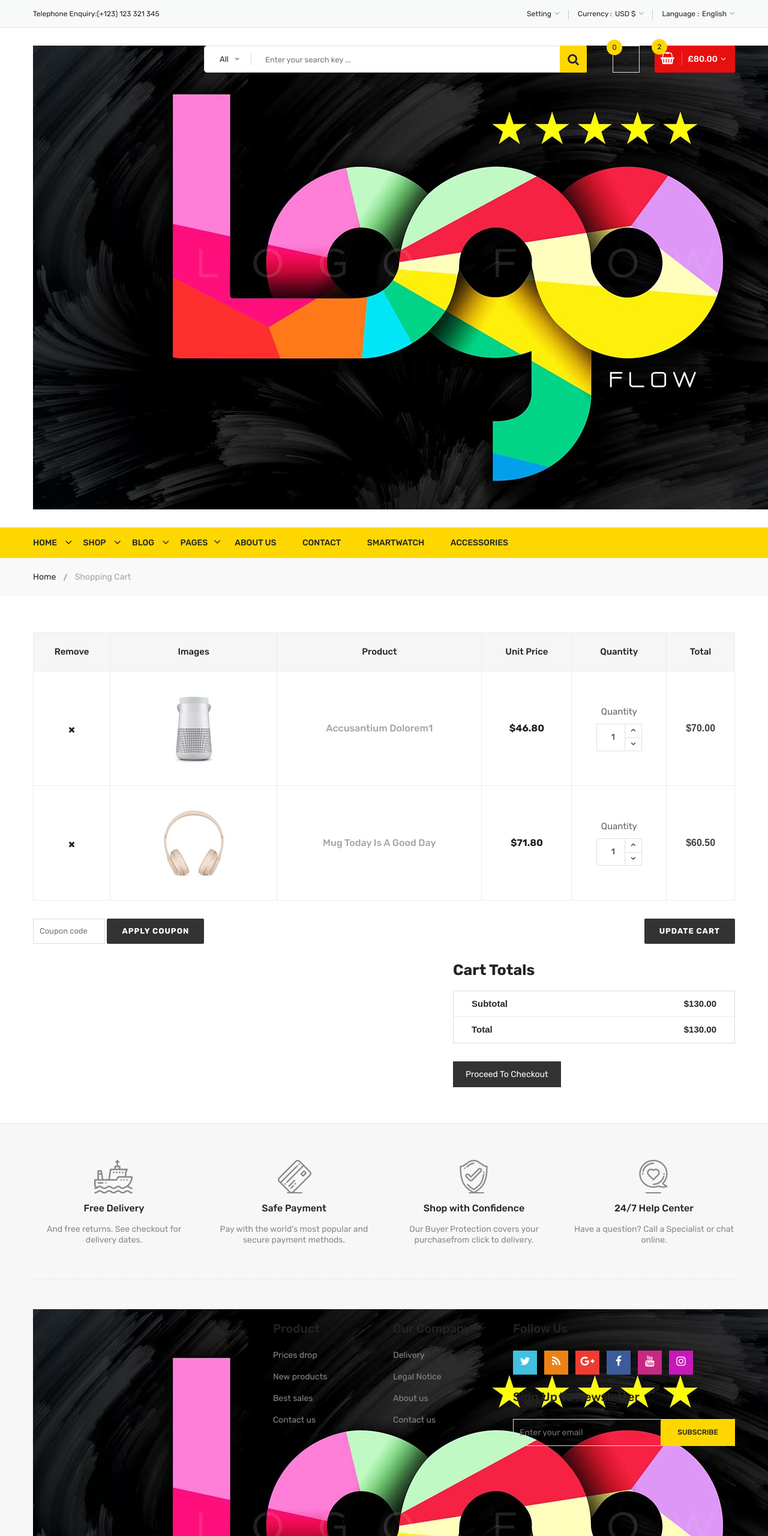
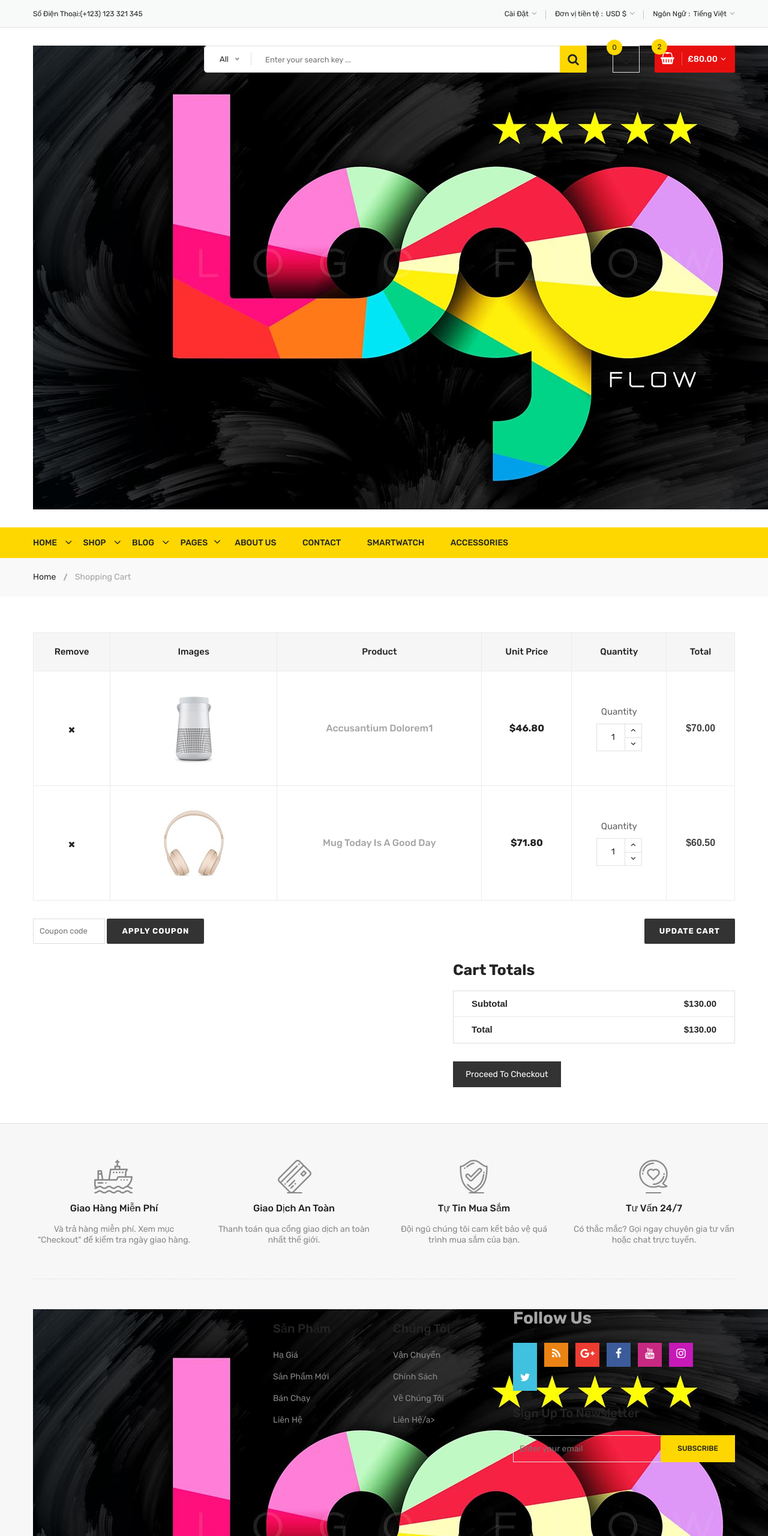
Before and after one commit to QDuy05/Web-Project, a website: page shopping-cart.html in a window 1280 px wide. Shown: the top 2560 px of the page at 60% size. Drawn offline with Linux system fonts and the light colour scheme.

Commit message:
Update shopping-cart.html

```diff
--- a/shopping-cart.html
+++ b/shopping-cart.html
@@ -59,7 +59,7 @@
                             <div class="col-lg-3 col-md-4">
                                 <div class="header-top-left">
                                     <ul class="phone-wrap">
-                                        <li><span>Telephone Enquiry:</span><a href="#">(+123) 123 321 345</a></li>
+                                        <li><span>Số Điện Thoại:</span><a href="#">(+123) 123 321 345</a></li>
                                     </ul>
                                 </div>
                             </div>
@@ -70,19 +70,19 @@
                                     <ul class="ht-menu">
                                         <!-- Begin Setting Area -->
                                         <li>
-                                            <div class="ht-setting-trigger"><span>Setting</span></div>
+                                            <div class="ht-setting-trigger"><span>Cài Đặt</span></div>
                                             <div class="setting ht-setting">
                                                 <ul class="ht-setting-list">
-                                                    <li><a href="login-register.html">My Account</a></li>
+                                                    <li><a href="login-register.html">Tài Khoản Của Tôi</a></li>
                                                     <li><a href="checkout.html">Checkout</a></li>
-                                                    <li><a href="login-register.html">Sign In</a></li>
+                                                    <li><a href="login-register.html">Đăng Nhập</a></li>
                                                 </ul>
                                             </div>
                                         </li>
                                         <!-- Setting Area End Here -->
                                         <!-- Begin Currency Area -->
                                         <li>
-                                            <span class="currency-selector-wrapper">Currency :</span>
+                                            <span class="currency-selector-wrapper">Đơn vị tiền tệ :</span>
                                             <div class="ht-currency-trigger"><span>USD $</span></div>
                                             <div class="currency ht-currency">
                                                 <ul class="ht-setting-list">
@@ -94,11 +94,11 @@
                                         <!-- Currency Area End Here -->
                                         <!-- Begin Language Area -->
                                         <li>
-                                            <span class="language-selector-wrapper">Language :</span>
-                                            <div class="ht-language-trigger"><span>English</span></div>
+                                            <span class="language-selector-wrapper">Ngôn Ngữ :</span>
+                                            <div class="ht-language-trigger"><span>Tiếng Việt</span></div>
                                             <div class="language ht-language">
                                                 <ul class="ht-setting-list">
-                                                    <li class="active"><a href="#"><img src="images/menu/flag-icon/1.jpg" alt="">English</a></li>
+                                                    <li class="active"><a href="#"><img src="images/menu/flag-icon/1.jpg" alt="">Tiếng Việt</a></li>
                                                     <li><a href="#"><img src="images/menu/flag-icon/2.jpg" alt="">Français</a></li>
                                                 </ul>
                                             </div>
@@ -255,7 +255,7 @@
                                                 <p class="minicart-total">SUBTOTAL: <span>£80.00</span></p>
                                                 <div class="minicart-button">
                                                     <a href="shopping-cart.html" class="li-button li-button-fullwidth li-button-dark">
-                                                        <span>View Full Cart</span>
+                                                        <span>Xem Giỏ Hàng</span>
                                                     </a>
                                                     <a href="checkout.html" class="li-button li-button-fullwidth">
                                                         <span>Checkout</span>
@@ -532,8 +532,8 @@
                                             <img src="images/shipping-icon/1.png" alt="Shipping Icon">
                                         </div>
                                         <div class="shipping-text">
-                                            <h2>Free Delivery</h2>
-                                            <p>And free returns. See checkout for delivery dates.</p>
+                                            <h2>Giao Hàng Miễn Phí</h2>
+                                            <p>Và trả hàng miễn phí. Xem mục "Checkout" để kiểm tra ngày giao hàng.</p>
                                         </div>
                                     </div>
                                 </div>
@@ -545,8 +545,8 @@
                                             <img src="images/shipping-icon/2.png" alt="Shipping Icon">
                                         </div>
                                         <div class="shipping-text">
-                                            <h2>Safe Payment</h2>
-                                            <p>Pay with the world's most popular and secure payment methods.</p>
+                                            <h2>Giao Dịch An Toàn</h2>
+                                            <p>Thanh toán qua cổng giao dịch an toàn nhất thế giới.</p>
                                         </div>
                                     </div>
                                 </div>
@@ -558,8 +558,8 @@
                                             <img src="images/shipping-icon/3.png" alt="Shipping Icon">
                                         </div>
                                         <div class="shipping-text">
-                                            <h2>Shop with Confidence</h2>
-                                            <p>Our Buyer Protection covers your purchasefrom click to delivery.</p>
+                                            <h2>Tự Tin Mua Sắm</h2>
+                                            <p>Đội ngũ chúng tôi cam kết bảo vệ quá trình mua sắm của bạn.</p>
                                         </div>
                                     </div>
                                 </div>
@@ -571,8 +571,8 @@
                                             <img src="images/shipping-icon/4.png" alt="Shipping Icon">
                                         </div>
                                         <div class="shipping-text">
-                                            <h2>24/7 Help Center</h2>
-                                            <p>Have a question? Call a Specialist or chat online.</p>
+                                            <h2>Tư Vấn 24/7</h2>
+                                            <p>Có thắc mắc? Gọi ngay chuyên gia tư vấn hoặc chat trực tuyến.</p>
                                         </div>
                                     </div>
                                 </div>
@@ -598,11 +598,11 @@
                                     </div>
                                     <ul class="des">
                                         <li>
-                                            <span>Address: </span>
-					    80Truong Cong Dinh street, Ward3, Vung Tau City, Vietnam
+                                            <span>Địa Chỉ: </span>
+                                            Ba Cu, Thành phố Vũng Tàu, Vietnam
                                         </li>
                                         <li>
-                                            <span>Phone: </span>
+                                            <span>SĐT: </span>
                                             <a href="#">(+123) 123 321 345</a>
                                         </li>
                                         <li>
@@ -615,12 +615,12 @@
                                 <!-- Begin Footer Block Area -->
                                 <div class="col-lg-2 col-md-3 col-sm-6">
                                     <div class="footer-block">
-                                        <h3 class="footer-block-title">Product</h3>
+                                        <h3 class="footer-block-title">Sản Phẩm</h3>
                                         <ul>
-                                            <li><a href="#">Prices drop</a></li>
-                                            <li><a href="#">New products</a></li>
-                                            <li><a href="#">Best sales</a></li>
-                                            <li><a href="#">Contact us</a></li>
+                                            <li><a href="#">Hạ Giá</a></li>
+                                            <li><a href="#">Sản Phẩm Mới</a></li>
+                                            <li><a href="#">Bán Chạy</a></li>
+                                            <li><a href="#">Liên Hệ</a></li>
                                         </ul>
                                     </div>
                                 </div>
@@ -628,12 +628,12 @@
                                 <!-- Begin Footer Block Area -->
                                 <div class="col-lg-2 col-md-3 col-sm-6">
                                     <div class="footer-block">
-                                        <h3 class="footer-block-title">Our company</h3>
+                                        <h3 class="footer-block-title">Chúng Tôi</h3>
                                         <ul>
-                                            <li><a href="#">Delivery</a></li>
-                                            <li><a href="#">Legal Notice</a></li>
-                                            <li><a href="#">About us</a></li>
-                                            <li><a href="#">Contact us</a></li>
+                                            <li><a href="#">Vận Chuyển</a></li>
+                                            <li><a href="#">Chính Sách</a></li>
+                                            <li><a href="#">Về Chúng Tôi</a></li>
+                                            <li><a href="#">Liên Hệ/a></li>
                                         </ul>
                                     </div>
                                 </div>
@@ -705,22 +705,23 @@
                                     <ul>
                                         <li><a href="#">Online Shopping</a></li>
                                         <li><a href="#">Promotions</a></li>
-                                        <li><a href="#">My Orders</a></li>
-                                        <li><a href="#">Help</a></li>
-                                        <li><a href="#">Customer Service</a></li>
-                                        <li><a href="#">Support</a></li>
-                                        <li><a href="#">Most Populars</a></li>
-                                        <li><a href="#">New Arrivals</a></li>
-                                        <li><a href="#">Special Products</a></li>
-                                        <li><a href="#">Manufacturers</a></li>
-                                        <li><a href="#">Our Stores</a></li>
-                                        <li><a href="#">Shipping</a></li>
-                                        <li><a href="#">Payments</a></li>
-                                        <li><a href="#">Warantee</a></li>
+                                        <li><a href="#">Đơn Hàng Của Tôi</a></li>
+                                        <li><a href="#">Trợ Giúp</a></li>
+                                        <li><a href="#">Dịch Vụ Khách Hàng</a></li>
+                                        <li><a href="#">Hỗ Trợ</a></li>
+                                        <li><a href="#">Bán Chạy</a></li>
+                                        <li><a href="#">Sản Phẩm Mới</a></li>
+                                        <li><a href="#">Sản Phẩm Đặc Biệt</a></li>
+                                        <li><a href="#">Nhà Sản Xuất</a></li>
+                                        <li><a href="#">Cửa Hàng Của Chúng Tôi</a></li>
+                                        <li><a href="#">Ship</a></li>
+                                        <li><a href="#">Thanh Toán</a></li>
+                                        <li><a href="#">Bảo Hành</a></li>
+                                        <li><a href="#">Hoàn Tiền</a></li>
                                         <li><a href="#">Checkout</a></li>
-                                        <li><a href="#">Discount</a></li>
+                                        <li><a href="#">Hạ Giá</a></li>
                                         <li><a href="#">Refunds</a></li>
-                                        <li><a href="#">Policy Shipping</a></li>
+                                        <li><a href="#">Chính Sách Mua Sắm</a></li>
                                     </ul>
                                 </div>
                                 <!-- Footer Links Area End Here -->
```
